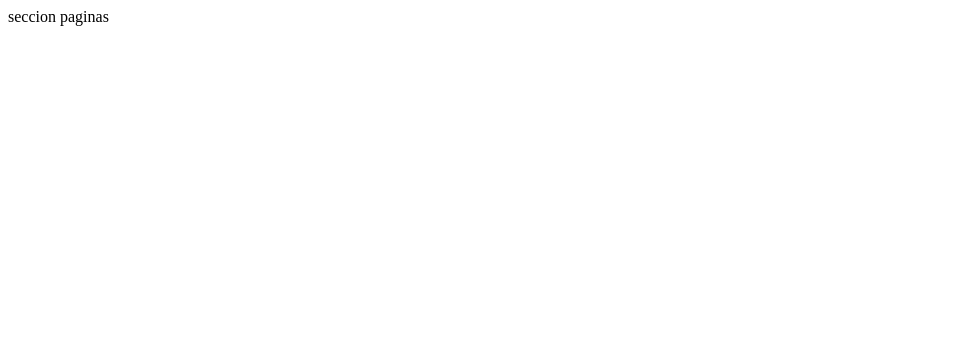
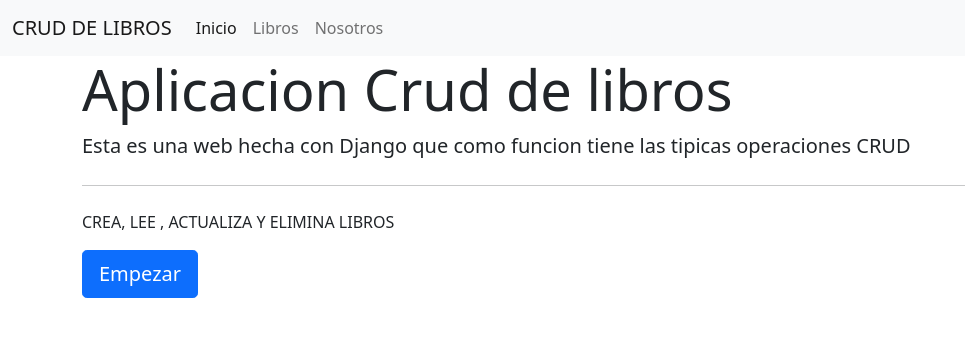
Before and after one commit to RaulOrtiz99/crud_libros, a Django app: page / in a window 1280 px wide. Before the commit the part shown is almost empty. Shown: the top 337 px of the page, without its empty margins (0-965 px from the left). Run offline with Django 4.2, Linux system fonts and the light colour scheme.

Commit message:
agregando funcionalidad al button del index y que me redirija a otro formulario

```diff
--- a/libreria/templates/base.html
+++ b/libreria/templates/base.html
@@ -11,20 +11,20 @@
 <body>
 <nav class="navbar navbar-expand-lg navbar-light bg-light">
   <div class="container-fluid">
-    <a class="navbar-brand" href="#">Navbar</a>
+    <a class="navbar-brand" href="{% url 'inicio' %}">CRUD DE LIBROS</a>
     <button class="navbar-toggler" type="button" data-bs-toggle="collapse" data-bs-target="#navbarNav" aria-controls="navbarNav" aria-expanded="false" aria-label="Toggle navigation">
       <span class="navbar-toggler-icon"></span>
     </button>
     <div class="collapse navbar-collapse" id="navbarNav">
       <ul class="navbar-nav">
         <li class="nav-item">
-          <a class="nav-link active" aria-current="page" href="#">Inicio</a>
+          <a class="nav-link active" aria-current="page" href="{% url 'inicio'%}">Inicio</a>
         </li>
         <li class="nav-item">
-          <a class="nav-link" href="#">Libros</a>
+          <a class="nav-link" href="{% url 'libros' %}">Libros</a>
         </li>
         <li class="nav-item">
-          <a class="nav-link" href="#">Nosotros</a>
+          <a class="nav-link" href="{% url 'nosotros' %}">Nosotros</a>
         </li>
       </ul>
     </div>
--- a/libreria/templates/libros/index.html
+++ b/libreria/templates/libros/index.html
@@ -7,7 +7,7 @@
 
     <div class="card">
         <div class="card-header">
-            Header
+            <a class="btn btn-warning" href="{% url 'crear' %}" role="button">Agregar un nuevo libro</a>
         </div>
         <div class="card-body">
             <h4 class="card-title">Libros</h4>
--- /dev/null
+++ b/libreria/templates/paginas/inicio.html
@@ -0,0 +1,17 @@
+{% extends "base.html"%}
+
+{% block titulo %} Inicio {% endblock %}
+
+{% block contenido %}
+    <div class="jumbotron">
+  <h1 class="display-4">Aplicacion Crud de libros</h1>
+  <p class="lead">Esta es una web hecha con Django que como funcion tiene las tipicas operaciones CRUD</p>
+  <hr class="my-4">
+  <p>CREA, LEE , ACTUALIZA Y ELIMINA LIBROS</p>
+  <p class="lead">
+    <a class="btn btn-primary btn-lg" href="#" role="button">Empezar</a>
+  </p>
+</div>
+
+
+{% endblock %}
--- a/libreria/urls.py
+++ b/libreria/urls.py
@@ -5,4 +5,5 @@ urlpatterns = [
     path('',views.inicio,name='inicio'), #esta es la ruta de la app libreria
     path('nosotros', views.nosotros, name='nosotros'),
     path('libros',views.libros,name='libros'),
+    path('libros/crear',views.crear,name='crear')
 ]
--- a/libreria/views.py
+++ b/libreria/views.py
@@ -3,10 +3,13 @@ from django.http import  HttpResponse
 # Create your views here.
 
 def inicio(request):
-    return render(request, 'paginas.html')
+    return render(request, 'paginas/inicio.html')
 
 def nosotros(request):
     return render(request, 'paginas/nosotros.html')
 
 def libros(request):
     return render(request, 'libros/index.html')
+
+def crear(request): # esta funcion es para crear un libro
+    return render(request, 'libros/crear.html')
```
